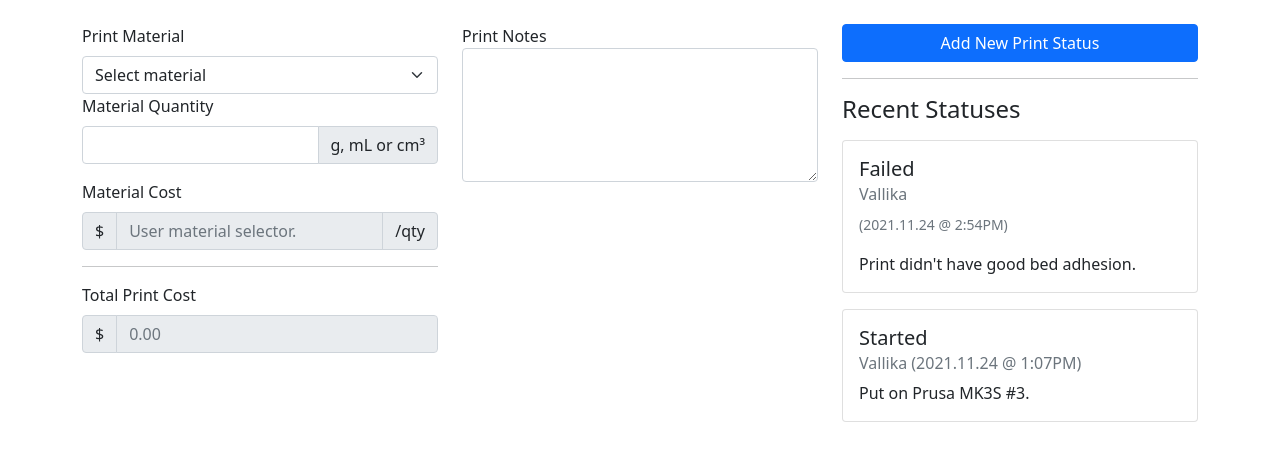
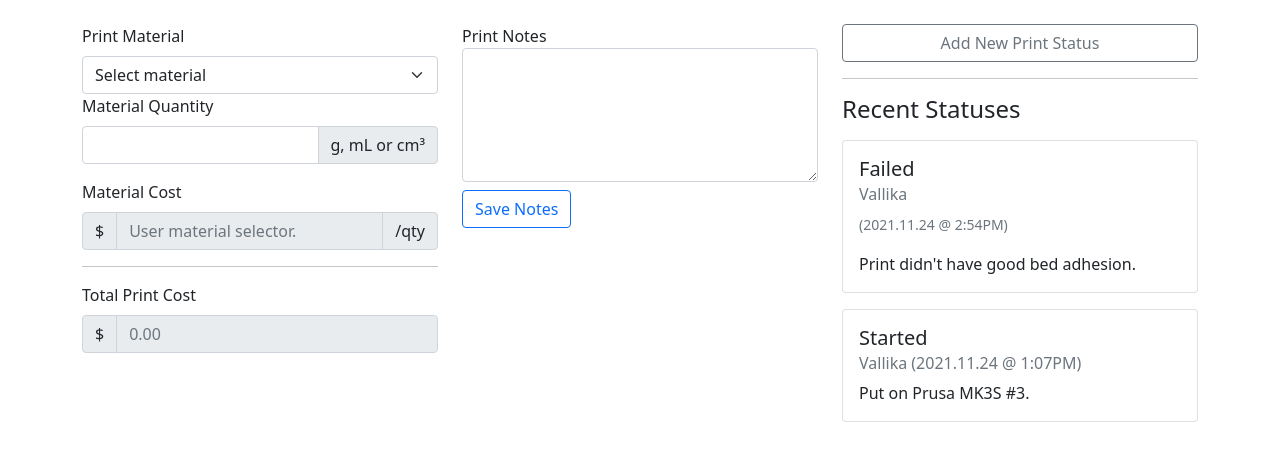
Before and after one commit to RUMakerspace/queue-manager, a Flask app: template blueprints/edit/templates/edit.html in a window 1280 px wide. Shown: the part 56-517 px from the top of the page. Run offline with Flask 2, Linux system fonts and the light colour scheme; the template is opened without the code that fills it, so the values that code supplies are empty; some libraries are stand-ins or nearby versions.

Commit message:
minor cleanup, trying to write a better interface for Alexandria config data.

```diff
--- a/blueprints/edit/templates/edit.html
+++ b/blueprints/edit/templates/edit.html
@@ -110,13 +110,16 @@ var materialsCost = [
     <textarea class="form-control" id="printNotes" name="printnotes" rows="5"></textarea>
   </div>
 
+  <div class="py-2">
+  <button type="button" class="btn btn-outline-primary">Save Notes</button>
+  </div>
 </div> {# closes right column #}
 
 {# opens far right column #}
 <div class="col col-sm-12 col-lg-4">
 
 <!-- Button trigger modal -->
-<button type="button" class="btn btn-primary w-100" data-bs-toggle="modal" data-bs-target="#exampleModal">
+<button type="button" class="btn btn-outline-secondary w-100" data-bs-toggle="modal" data-bs-target="#exampleModal">
   Add New Print Status
 </button>
 
--- a/helpers/alexandria.py
+++ b/helpers/alexandria.py
@@ -99,6 +99,8 @@ def makeUserProjectFolder(userString: str, userFolderString: str) -> None:
 
 def getValidPrintUsers(onlyValid: bool = True) -> list:
     with open(join(basePath, "makerspaceStaff.json"), "r") as staff:
+        if onlyValid:
+            return [x for x in json.loads(staff.read()) if x["isValid"] == True]
         return json.loads(staff.read())
 
 
```
